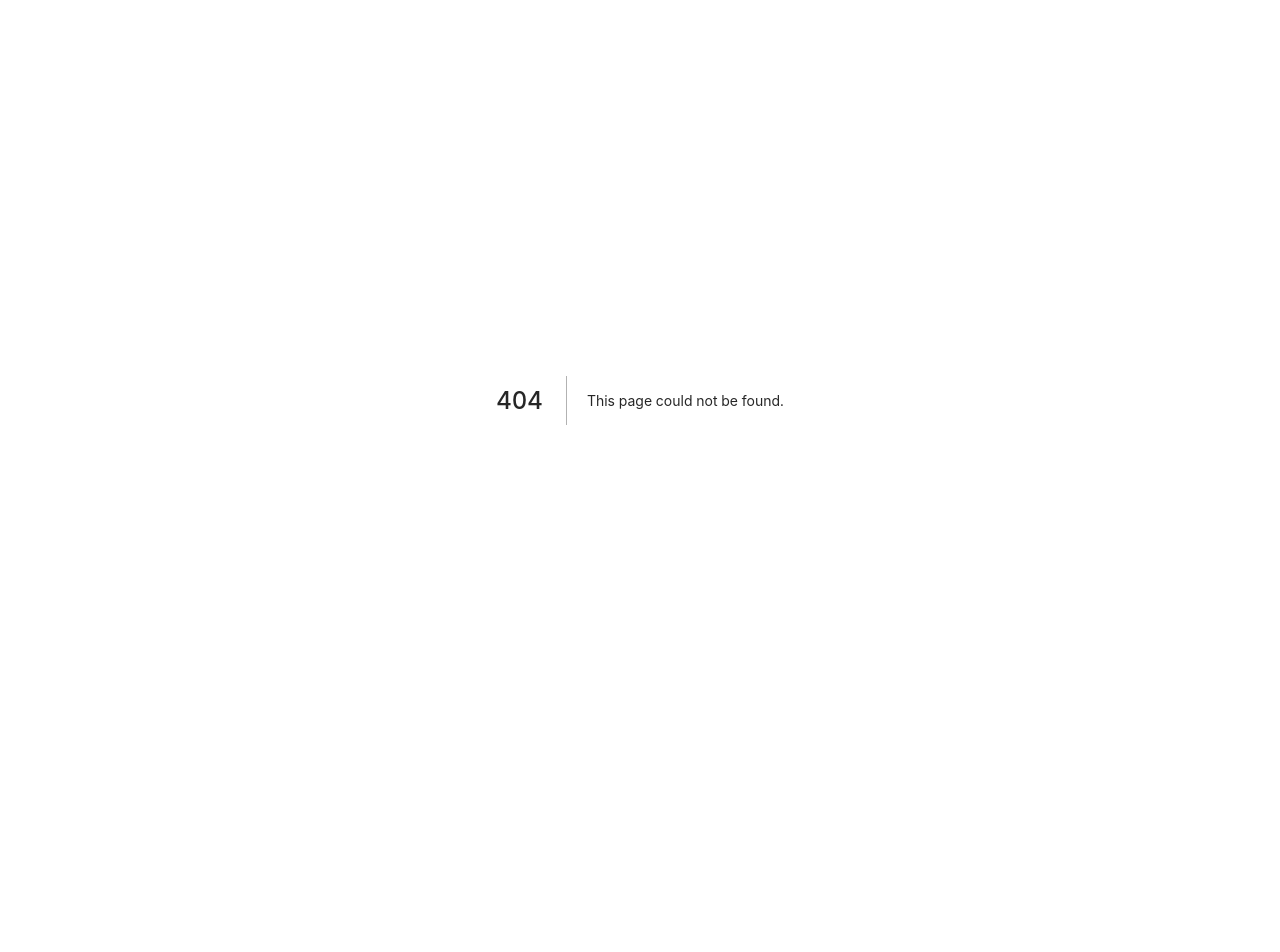
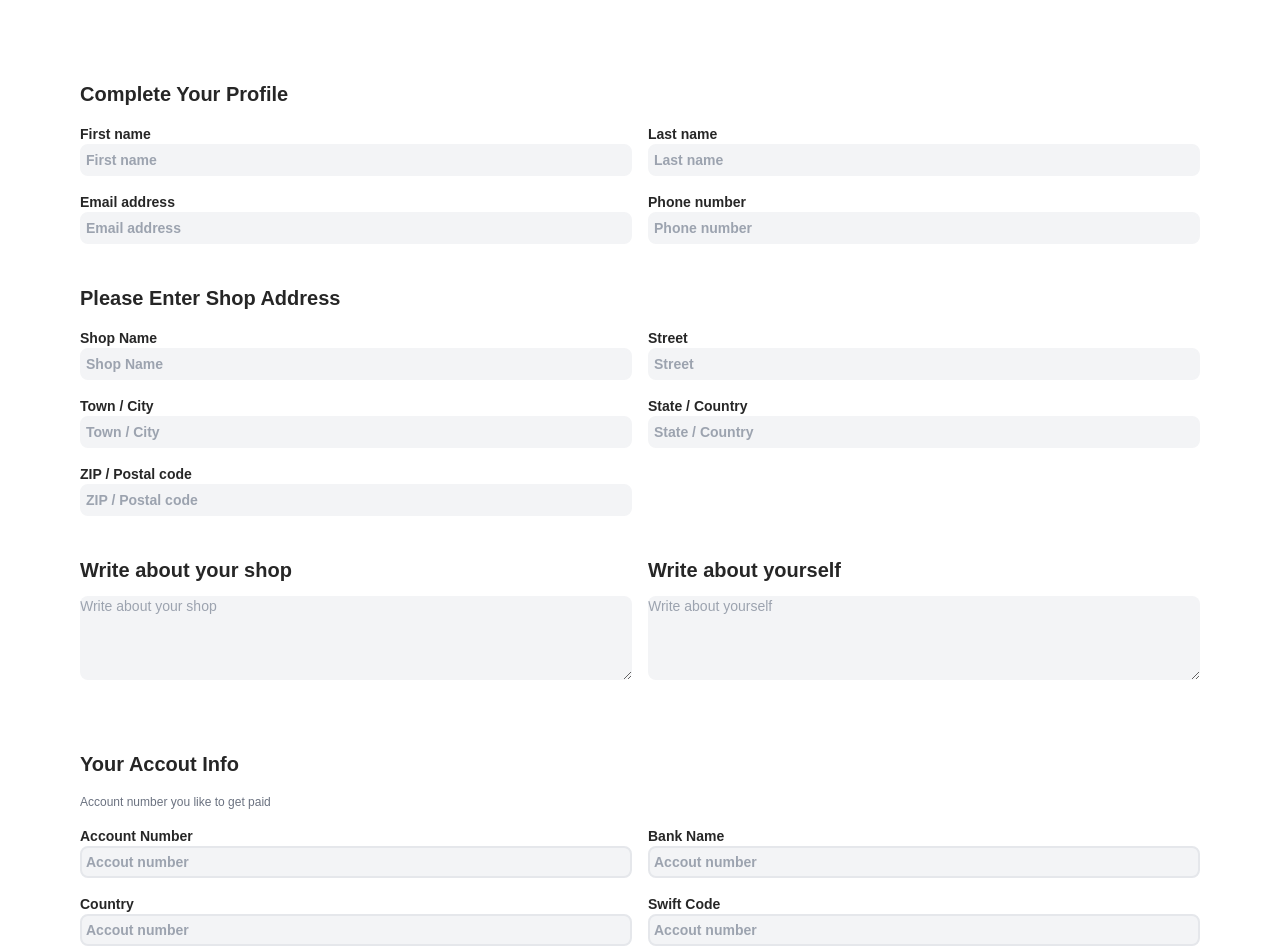
Before and after one commit to johirulislamnishat/othoba-mart-frontend, a Next.js app: page /auth/vendorProfile in a window 1280 px wide. Before the commit this address had no page. Shown: the top 952 px of the page. Before the commit the page ends 800 px from the top, so only its background shows below. Built offline with nearby package versions, Linux system fonts and the light colour scheme.

Commit message:
vendor registeation profile

```diff
--- a/components/hooks/authHandlers.js
+++ b/components/hooks/authHandlers.js
@@ -35,7 +35,7 @@ const AuthData = () => {
             })
             .then(function (response) {
                 console.log(response);
-                router.push("/auth/login");
+                router.push('/auth/vendorProfile')
             })
             .catch(function (error) {
                 console.log(error);
--- a/pages/auth/register.js
+++ b/pages/auth/register.js
@@ -12,6 +12,8 @@ const Register = () => {
   const [isVendor, setIsVendor] = useState(false);
   const [isCustomer, setIsCustomer] = useState(true);
   const [isModalVisible, setIsModalVisible] = useState(false);
+  const [isTerms, setIsTerms] = useState(false)
+  const [isNext, setIsNext] = useState(false)
 
   const { signupHandlerCustomer, signupHandlerVendor } = useAuth();
 
@@ -19,6 +21,7 @@ const Register = () => {
     if (e.target.name === "vendor") {
       setIsCustomer(false);
       setIsVendor(true);
+      setIsTerms(true)
     } else {
       setIsCustomer(true);
       setIsVendor(false);
@@ -32,6 +35,11 @@ const Register = () => {
   const handleCancel = () => {
     setIsModalVisible(false);
   };
+
+  const handleNext = () => {
+    setIsTerms(false)
+    setIsNext(false)
+  }
 
   const handleRegister = async (e) => {
     e.preventDefault();
@@ -63,8 +71,66 @@ const Register = () => {
         <img src="/images/auth.png" alt="" className="h-screen w-full" />
       </div>
 
-      <div className="min-w-full rounded-r-lg mt-3">
+      <div className="relative min-w-full rounded-r-lg mt-3">
+      { isTerms &&
+          <div className='absolute z-10 w-5/6 bg-white sm:mx-16 p-16 border-2 border-gray-200 rounded-lg text-s
+          m'>
+            <h3>Required Inforamtion</h3>
+            <h3>APPLICATION FORM FOR CERTIFICATION OF E-COMMERCE WEBSITE</h3>
+<p className='text-xs m-0'>
+Note: If there is insufficient space in the application form for the required information, the
+information is to be given in a separate annexure.<br/>
+</p>
+<div className='flex flex-col'>
+  <p>1. (i) Name of applicant:</p>
+<p>(ii) Place of incorporation:</p>
+<p>(iii) Number of incorporation:</p>
+<p>(iv) Address of principal place of business:</p>
+<p>(v) Nature of business:</p>
+<p>(vi) Income Tax file reference number:</p>
+<p>(vii) Name of contact person:</p>
+<p>(viii) Telephone:</p>
+<p>(ix) Fax or email:</p>
+<p>2. (i) URL/address of website:</p>
+<p>(ii) Name of web hosting company (if not hosted by applicant):</p>
+<button className='px-3 py-1 bg-sky-500 text-white' onClick={()=>setIsNext(true)}>Next</button>
+</div>
+</div>
+}
+{
+  isNext &&  <div className='absolute z-10 w-5/6 h-full bg-white sm:mx-16 p-16 border-2 border-gray-200 rounded-lg'>
+<div className='flex flex-col text-sm'>
+<p>(iii) Type of server software used for processing commercial transactions:</p>
+<p>(iv) List of functionalities of server software:</p>
+
+<p>(v) Method/s of payment and collection used for commercial transactions:</p>
+<p>(vi) Type of security capabilities used:</p>
+<p>3. (i) Process flow of the entire commercial transaction from the time customer
+browse the Applicant’s web site for product information to the placement of
+order and delivery of the goods or services.</p>
+<p>4. Declaration (if the Applicant is not an individual, the declaration must be signed by two
+directors/partners or one director/partner and one secretary).</p>
+<p>(i) I hereby certify and declare that all the particulars furnished in this form are true
+and correct.
+Signature:
+Name:
+Designation:
+Company seal:
+Date:</p>
+<p>(ii) I hereby certify and declare that all the particulars furnished in this form are true
+and correct.
+Signature:
+Name:
+Designation:
+Company seal:
+Date</p>
+<button className='px-3 py-1 bg-sky-500 text-white' onClick={handleNext}>Ok</button>
+</div>
+  </div>
+}
         <div className="mx-4 sm:mx-16 p-2 border-2 border-gray-200 rounded-lg flex flex-col items-center">
+
+
           <form
             onSubmit={handleRegister}
             className="w-full sm:w-3/4 flex flex-col gap-2 font-semibold text-sm mt-5">
--- /dev/null
+++ b/pages/auth/vendorProfile.js
@@ -0,0 +1,141 @@
+const inputFields = [
+    {
+      title: "First name",
+      type: "text",
+    },
+    {
+      title: "Last name",
+      type: "text",
+    },
+    {
+      title: "Email address",
+      type: "text",
+    },
+    {
+      title: "Phone number",
+      type: "number",
+    }
+  ];
+const shopData = [
+    {
+      title: "Shop Name",
+      type: "text",
+    },
+    {
+      title: "Street",
+      type:'text'
+    },
+    {
+      title: "Town / City",
+      type: "text",
+    },
+    {
+      title: "State / Country",
+      type: "text",
+    },
+    {
+      title: "ZIP / Postal code",
+      type: "text",
+    },
+]
+
+const Shop = () => {
+    return(
+        <div className="grid grid-cols-1 gap-4 p-4 sm:p-6 md:p-16 lg:p-20">
+        <form className="">
+              <h3 className="font-semibold text-xl">Complete Your Profile</h3>
+              <div className="grid grid-cols-1 sm:grid-cols-2 gap-4 mt-4">
+                {inputFields.map((inp, i) => (
+                  <label
+                    key={i}
+                    className="flex flex-col font-semibold text-sm">
+                    {inp.title}
+                    <input
+                      type={inp.type}
+                      placeholder={inp.title}
+                      className="p-1 bg-gray-100 border-2 border-gray-100 rounded-lg"
+                    />
+                  </label>
+                ))}
+              </div>
+              <h3 className="font-semibold text-xl mt-10">Please Enter Shop Address</h3>
+              <div className="grid grid-cols-1 sm:grid-cols-2 gap-4 mt-4">
+                {shopData.map((inp, i) => (
+                  <label
+                    key={i}
+                    className="flex flex-col font-semibold text-sm">
+                    {inp.title}
+                    <input
+                      type={inp.type}
+                      placeholder={inp.title}
+                      className="p-1 bg-gray-100 border-2 border-gray-100 rounded-lg"
+                    />
+                  </label>
+                ))}
+              </div>
+              <div className='grid grid-cols-1 sm:grid-cols-2 gap-4'>
+                <div>
+              <h3 className="font-semibold text-xl mt-10">Write about your shop</h3>
+              <textarea  placeholder='Write about your shop'
+                className="mt-3 bg-gray-100 w-full rounded-lg"
+                rows="4"
+              />
+              </div>
+              <div>
+               <h3 className="font-semibold text-xl mt-10">Write about yourself</h3>
+              <textarea  placeholder='Write about yourself'
+                className="mt-3 bg-gray-100 w-full rounded-lg"
+                rows="4"
+              />
+              </div>
+              </div>
+                </form>
+
+              <h3 className="font-semibold text-xl mt-12">Your Accout Info</h3>
+              <p className="text-xs text-gray-500">
+                Account number you like to get paid
+              </p>
+              <div className="grid grid-cols-1 sm:grid-cols-2 gap-4">
+              <label
+
+                    className="flex flex-col font-semibold text-sm">
+                    Account Number
+                    <input
+                      placeholder='Accout number'
+                      className="p-1 bg-gray-100 border-2 border-gray-200 rounded-lg"
+                    />
+                  </label>
+              <label
+
+                    className="flex flex-col font-semibold text-sm">
+                   Bank Name
+                    <input
+                      placeholder='Accout number'
+                      className="p-1 bg-gray-100 border-2 border-gray-200 rounded-lg"
+                    />
+                  </label>
+              <label
+
+                    className="flex flex-col font-semibold text-sm">
+                   Country
+                    <input
+                      placeholder='Accout number'
+                      className="p-1 bg-gray-100 border-2 border-gray-200 rounded-lg"
+                    />
+                  </label>
+              <label
+
+                    className="flex flex-col font-semibold text-sm">
+                    Swift Code
+                    <input
+                      placeholder='Accout number'
+                      className="p-1 bg-gray-100 border-2 border-gray-200 rounded-lg"
+                    />
+                  </label>
+                  </div>
+              </div>
+    )
+}
+
+
+export default Shop
```
